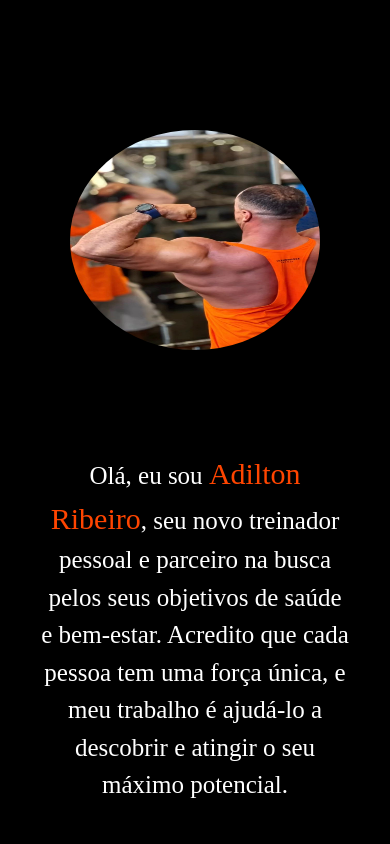
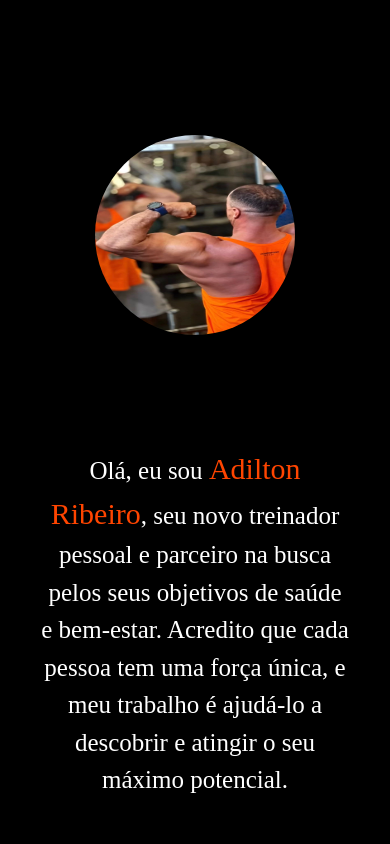
Before and after one commit to renatogomesN2708/portfolioAdilton, a plain HTML site: page index.html in a window 390 px wide. Shown: the top 844 px of the page. Drawn offline with Linux system fonts and the light colour scheme.

Commit message:
possivel bug no iphone8

```diff
--- a/style.css
+++ b/style.css
@@ -381,8 +381,8 @@ section {
     /* Para telas de smartphones */
     .beggin {
         img{
-            width: 250px;
-            height: 220px;
+            width: 200px;
+            height: 200px;
             border-radius: 50%;
             margin-top: 70px;
         }
```
